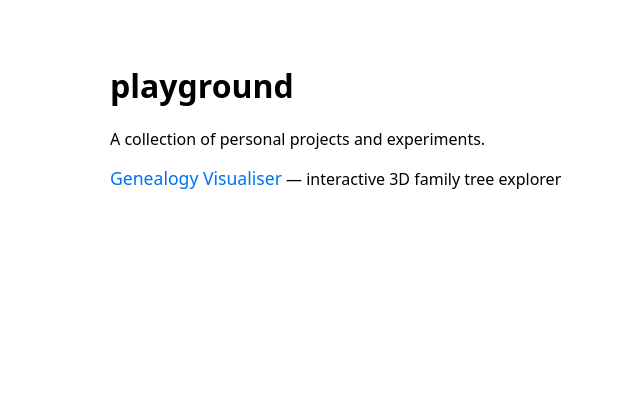
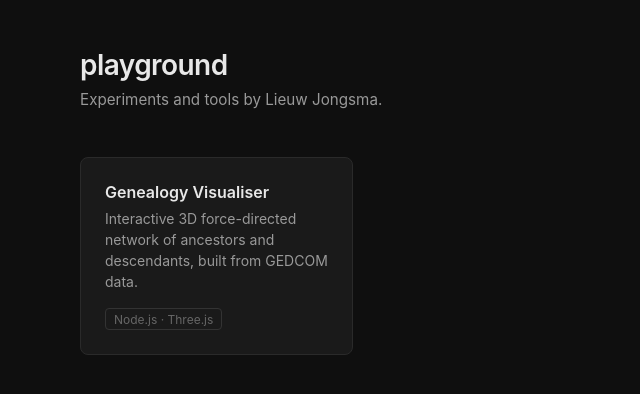
Before and after one commit to lieuwe89/genealogy-viz, a website: page public/index.html in a window 1280 px wide. Shown: the whole page, without its empty margins (130-770 px from the left). Drawn offline with Linux system fonts and the light colour scheme.

Commit message:
feat: add gallery landing page at /

```diff
--- a/public/index.html
+++ b/public/index.html
@@ -3,21 +3,94 @@
 <head>
   <meta charset="UTF-8" />
   <meta name="viewport" content="width=device-width, initial-scale=1.0" />
-  <title>playground.lieuwejongsma.nl</title>
+  <title>Playground — Lieuw Jongsma</title>
   <style>
-    body { font-family: system-ui, sans-serif; max-width: 800px; margin: 4rem auto; padding: 0 1rem; }
-    h1 { font-size: 2rem; }
-    ul { list-style: none; padding: 0; }
-    li { margin: 1rem 0; }
-    a { color: #0070f3; text-decoration: none; font-size: 1.1rem; }
-    a:hover { text-decoration: underline; }
+    *, *::before, *::after { box-sizing: border-box; margin: 0; padding: 0; }
+
+    body {
+      font-family: -apple-system, BlinkMacSystemFont, 'Segoe UI', sans-serif;
+      background: #0f0f0f;
+      color: #e8e8e8;
+      min-height: 100vh;
+      padding: 3rem 1.5rem;
+    }
+
+    header {
+      max-width: 860px;
+      margin: 0 auto 3rem;
+    }
+
+    header h1 {
+      font-size: 1.75rem;
+      font-weight: 600;
+      letter-spacing: -0.02em;
+    }
+
+    header p {
+      margin-top: 0.5rem;
+      color: #999;
+      font-size: 0.95rem;
+    }
+
+    .grid {
+      max-width: 860px;
+      margin: 0 auto;
+      display: grid;
+      grid-template-columns: repeat(auto-fill, minmax(260px, 1fr));
+      gap: 1.25rem;
+    }
+
+    .card {
+      background: #1a1a1a;
+      border: 1px solid #2a2a2a;
+      border-radius: 8px;
+      padding: 1.5rem;
+      text-decoration: none;
+      color: inherit;
+      transition: border-color 0.15s, background 0.15s;
+      display: block;
+    }
+
+    .card:hover {
+      border-color: #555;
+      background: #222;
+    }
+
+    .card h2 {
+      font-size: 1rem;
+      font-weight: 600;
+      margin-bottom: 0.4rem;
+    }
+
+    .card p {
+      font-size: 0.875rem;
+      color: #999;
+      line-height: 1.5;
+    }
+
+    .card .tag {
+      display: inline-block;
+      margin-top: 1rem;
+      font-size: 0.75rem;
+      color: #666;
+      border: 1px solid #333;
+      border-radius: 4px;
+      padding: 0.15rem 0.5rem;
+    }
   </style>
 </head>
 <body>
-  <h1>playground</h1>
-  <p>A collection of personal projects and experiments.</p>
-  <ul>
-    <li><a href="/genealogy-viz">Genealogy Visualiser</a> — interactive 3D family tree explorer</li>
-  </ul>
+  <header>
+    <h1>playground</h1>
+    <p>Experiments and tools by Lieuw Jongsma.</p>
+  </header>
+
+  <div class="grid">
+    <a class="card" href="/genealogy-viz">
+      <h2>Genealogy Visualiser</h2>
+      <p>Interactive 3D force-directed network of ancestors and descendants, built from GEDCOM data.</p>
+      <span class="tag">Node.js · Three.js</span>
+    </a>
+  </div>
 </body>
 </html>
```
